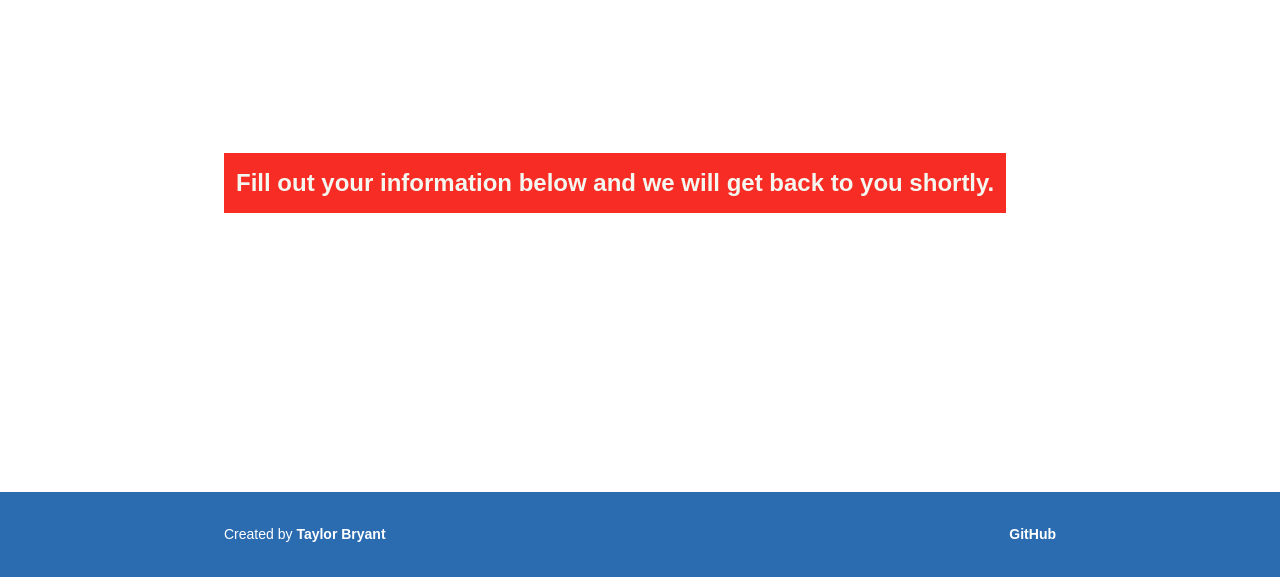
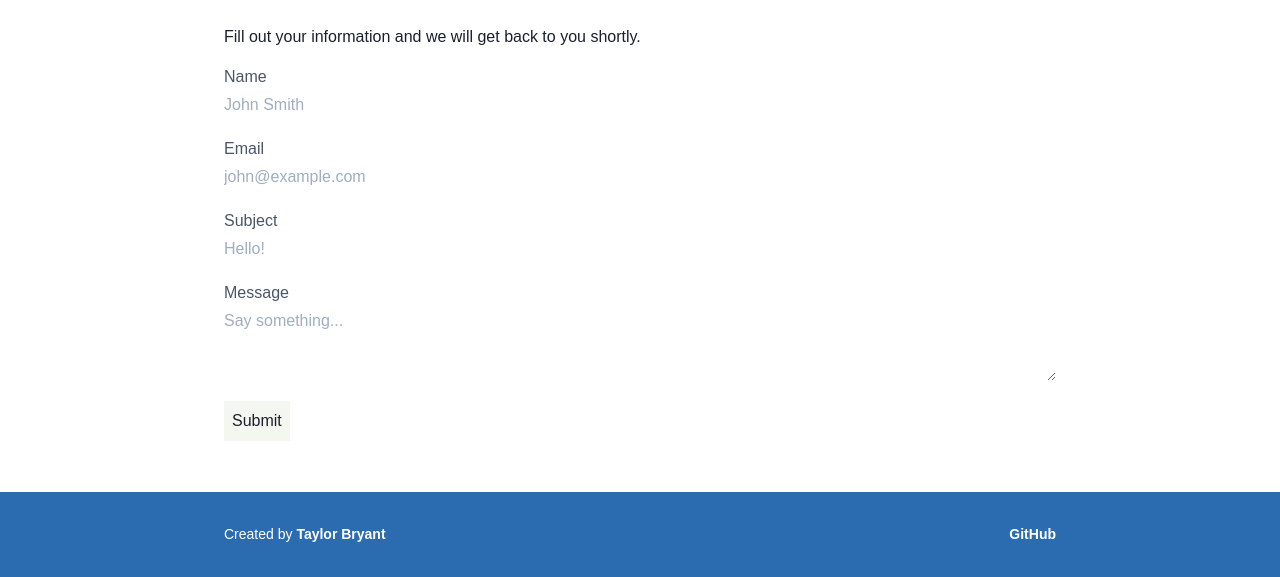
Before and after one commit to CaelusRocketry/website, a Gatsby site: page /contact in a window 1280 px wide. Shown: the part 223-800 px from the top of the page. Built offline with nearby package versions, Linux system fonts and the light colour scheme; Gatsby itself is replaced by a stand-in of ours; what @tailwindcss/custom-forms would draw is missing.

Commit message:
Add input boxes on contact page

```diff
--- a/package.json
+++ b/package.json
@@ -14,7 +14,8 @@
         "prop-types": "15.7.2",
         "react": "16.12.0",
         "react-dom": "16.12.0",
-        "react-helmet": "5.2.1"
+        "react-helmet": "5.2.1",
+        "typescript": "^3.8.3"
     },
     "keywords": [
         "gatsby",
@@ -37,7 +38,7 @@
         "test": "echo \"Write tests! -> https://gatsby.dev/unit-testing\" && exit 1"
     },
     "devDependencies": {
-        "@tailwindcss/custom-forms": "0.2.1",
+        "@tailwindcss/custom-forms": "^0.2.1",
         "autoprefixer": "9.7.4",
         "babel-eslint": "10.0.3",
         "cssnano": "4.1.10",
--- a/src/pages/contact.js
+++ b/src/pages/contact.js
@@ -9,9 +9,29 @@ function ContactPage() {
         <Layout>
             <SEO title="Contact Us!" />
             <div>
-                <h2 className="bg-accent text-2xl font-bold inline-block my-8 p-3 text-primary-light">Fill out your information below and we will get back to you shortly.</h2>
+                <h2 className="bg-accent text-2xl font-bold inline-block my-3 p-3 text-primary-light">Contact us!</h2>
+                <p className="leading-loose my-3">Fill out your information and we will get back to you shortly.</p>
+                <label class="block">
+                    <span class="text-gray-700">Name</span>
+                    <input type="name" class="form-input mt-1 my-5 block w-full" placeholder="John Smith"></input>
+                </label>
+                <label class="block">
+                    <span class="text-gray-700">Email</span>
+                    <input type="email" class="form-input mt-1 my-5 block w-full" placeholder="john@example.com"></input>
+                </label>
+                <label class="block">
+                    <span class="text-gray-700">Subject</span>
+                    <input type="subject" class="form-input mt-1 my-5 block w-full" placeholder="Hello!"></input>
+                </label>
+                <label class="block">
+                    <span class="text-gray-700">Message</span>
+                    <textarea class="form-textarea mt-1 my-5 block w-full" rows="3" placeholder="Say something..."></textarea>
+                </label>
+                <button className="bg-primary-light p-2">Submit</button>
             </div>
+
         </Layout>
+
     );
 }
 
```
Also changed, not shown: 1 other file.
